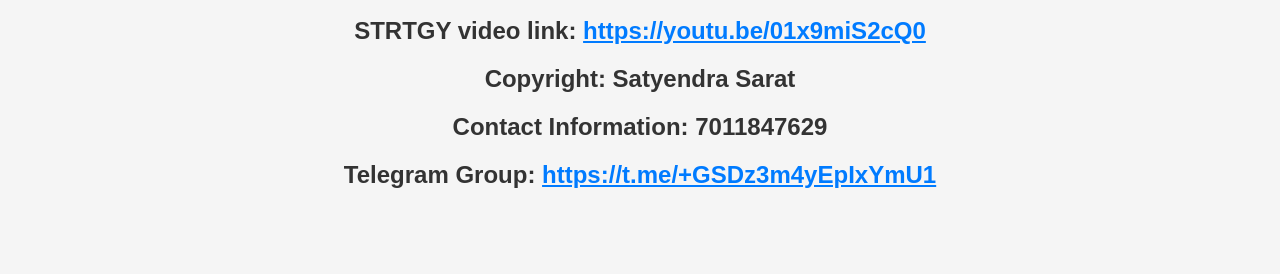
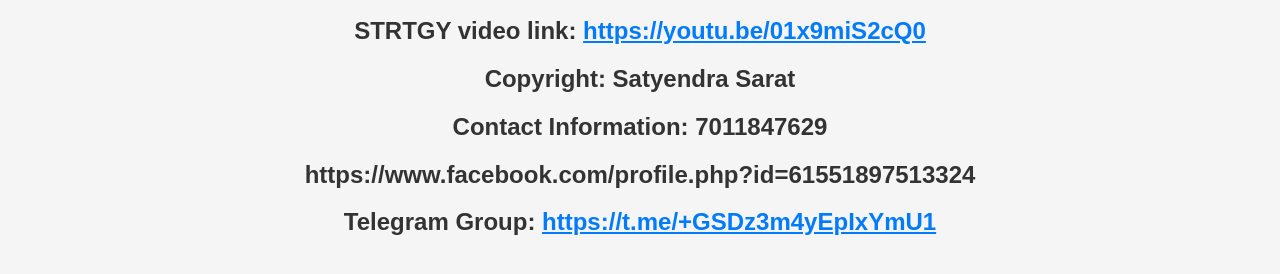
Before and after one commit to satyendrasarat/srt, a plain HTML site: page index.html in a window 1280 px wide. Shown: the part 510-784 px from the top of the page. Drawn offline with Linux system fonts and the light colour scheme; no server answers.

Commit message:
Update index.html

```diff
--- a/index.html
+++ b/index.html
@@ -104,6 +104,8 @@
     <h2>STRTGY video link: <a href="https://youtu.be/01x9miS2cQ0">https://youtu.be/01x9miS2cQ0</a></h2>
     <h2>Copyright: Satyendra Sarat</h2>
     <h2>Contact Information: 7011847629</h2>
+
+    <h2> https://www.facebook.com/profile.php?id=61551897513324 </h2>
     <h2>Telegram Group: <a href="https://t.me/+GSDz3m4yEpIxYmU1">https://t.me/+GSDz3m4yEpIxYmU1</a></h2>
   </div>
 
```
